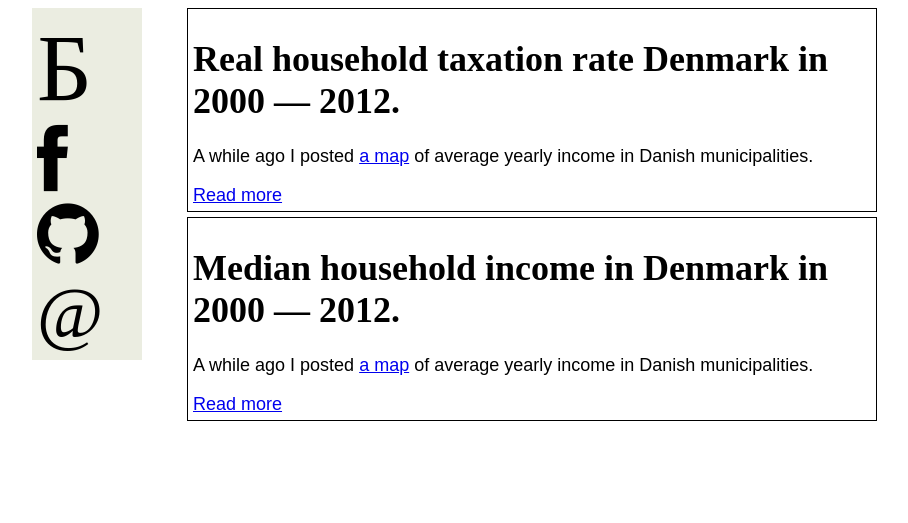
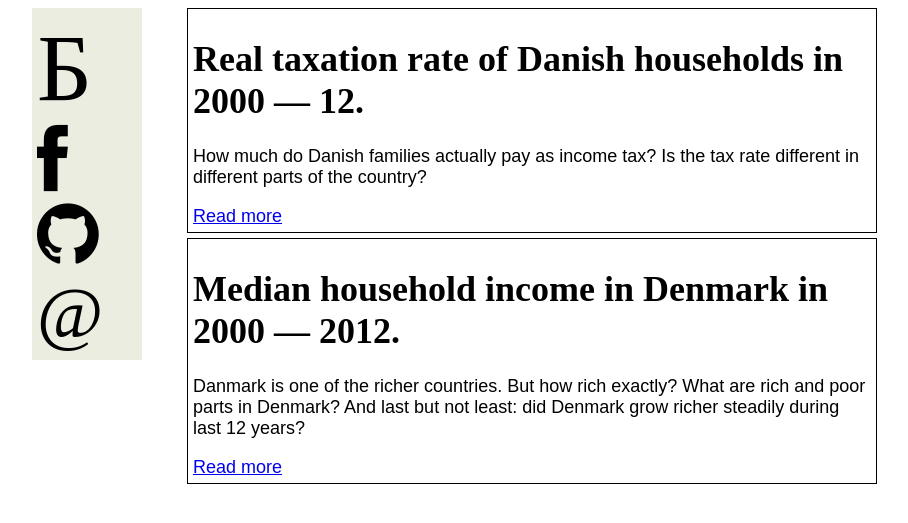
Before and after one commit to nikita-barsukov/blog, a Jekyll site: the page built from index.md, in a window 1280 px wide. Shown: the top 523 px of the page, without its empty margins (108-1016 px from the left). Built offline with Jekyll 4.4.1, drawn with Linux system fonts in a browser that asks for light colours; some web fonts are replaced.

Commit message:
post summary is edited

```diff
--- a/_posts/2014-03-03-income.md
+++ b/_posts/2014-03-03-income.md
@@ -2,7 +2,7 @@
 layout: post
 title: Median household income in Denmark in 2000 &mdash; 2012.
 description: Geographical visualisation of median disposable income of households in Denmark in 2000 - 2012.
-summary: A while ago I posted <a href="/income.html">a map</a> of average yearly income in Danish municipalities.
+summary: Danmark is one of the richer countries. But how rich exactly? What are rich and poor parts in Denmark? And last but not least&#58; did Denmark grow richer steadily during last 12 years?
 category: "visualisation"
 tags: ["denmark", "disposable income", "households", "inequality", "map", "income"]
 js: denmark/income.js
--- a/_posts/2014-07-30-taxes.md
+++ b/_posts/2014-07-30-taxes.md
@@ -1,8 +1,8 @@
 ---
 layout: post
-title: Real household taxation rate Denmark in 2000 &mdash; 2012.
+title: Real taxation rate of Danish households in 2000 &mdash; 12.
 description: Real tax rate of households in Denmark in 2000 - 2012.
-summary: A while ago I posted <a href="/income.html">a map</a> of average yearly income in Danish municipalities.
+summary: How much do Danish families actually pay as income tax? Is the tax rate different in different parts of the country?
 category: "visualisation"
 tags: ["denmark", "taxes", "map"]
 js: denmark/taxes.js
```
